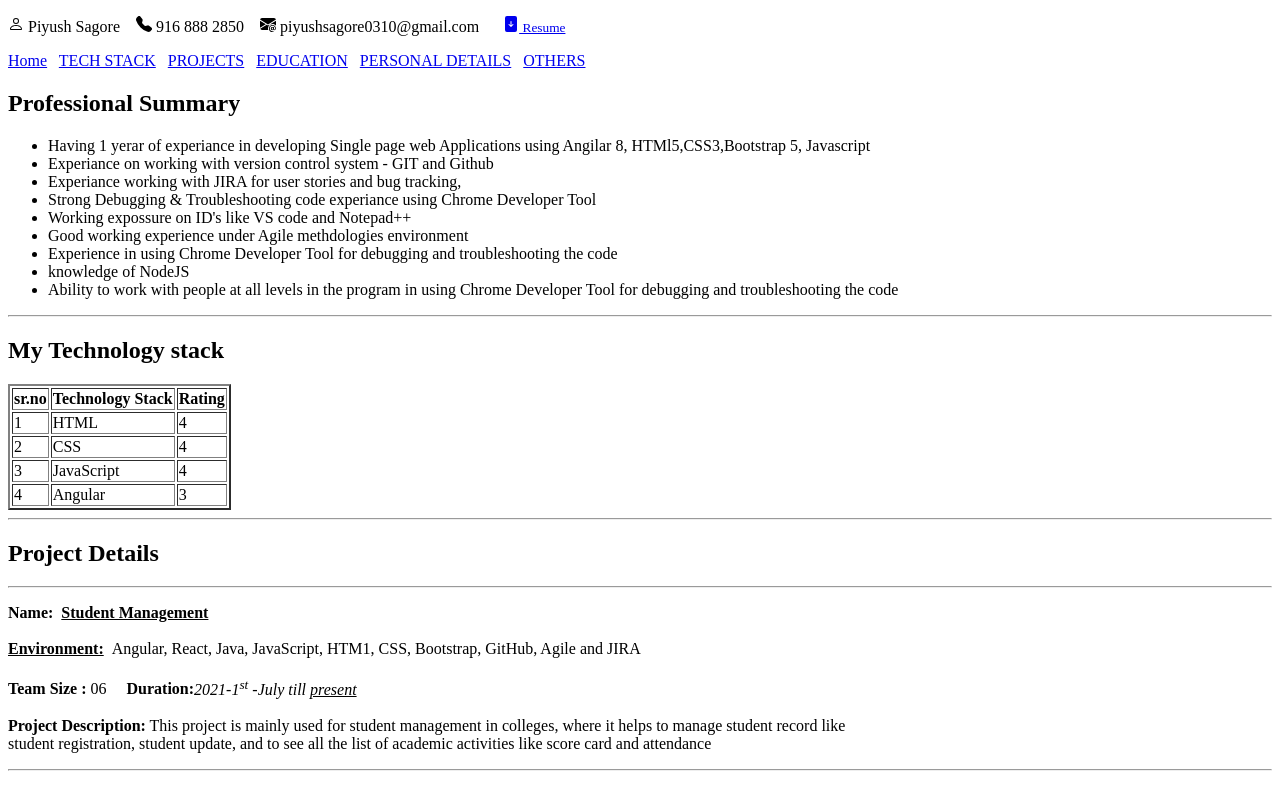
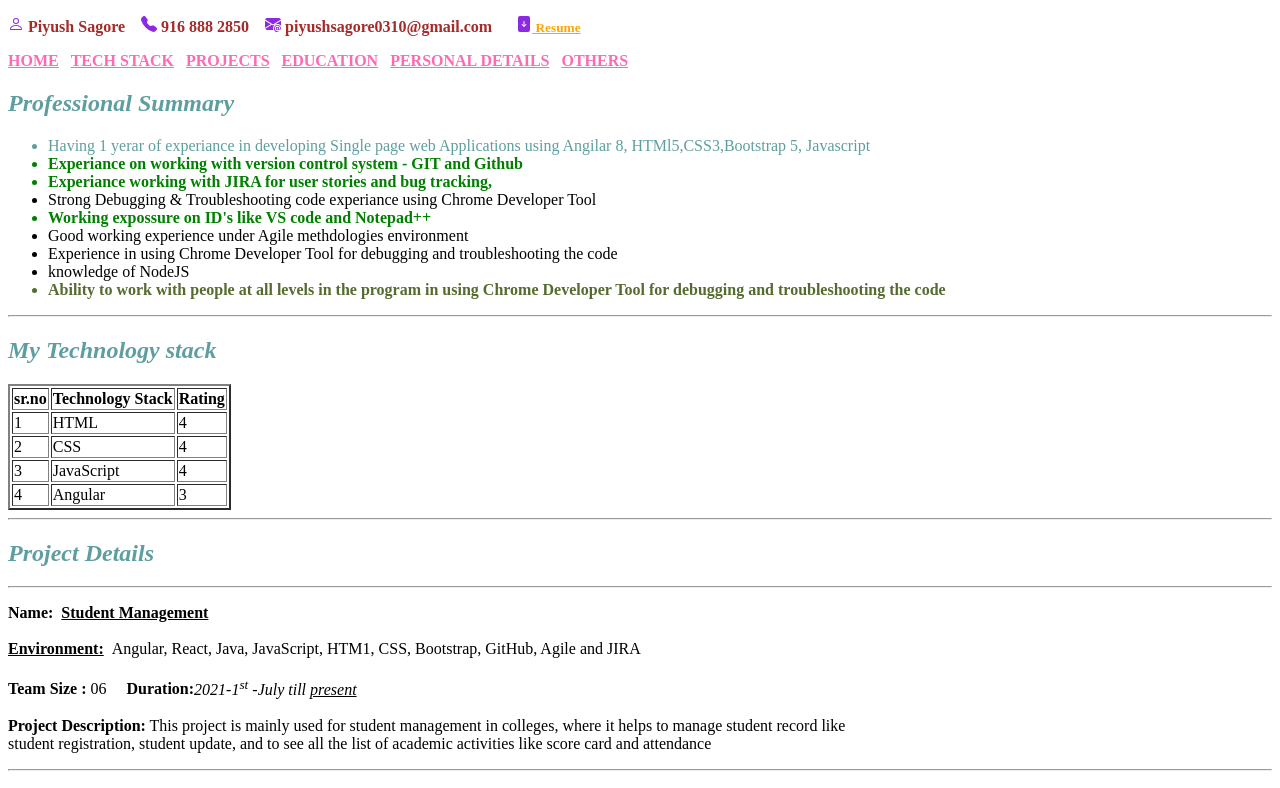
Before and after one commit to piyushsagore11/my-profile, a plain HTML site: page index.html in a window 1280 px wide. Shown: the top 788 px of the page. Drawn offline with Linux system fonts and the light colour scheme.

Commit message:
css intro
css intro

```diff
--- a/index.html
+++ b/index.html
@@ -6,19 +6,52 @@
     <title>My Profile</title>
     <link rel="shortcut icon" href="assets/android-chrome-512x512.png" type="image/x-icon">
   </head>
+  <style>
+    #resume{
+        color: orange;
+        font-weight: bolder;
+    }
+    .heading{
+        color: cadetblue;
+        font-style: italic;
+    }
+    .title{
+        color: blueviolet;
+        font-weight: bolder;
+    }
+    .matter{
+        color: brown;
+        font-weight: bolder;
+    }
+    #web{
+        color: hotpink;
+        font-weight: bolder;
+    }
+    .abc{
+        color: green;
+        font-weight: bolder;
+
+    }
+    #cb{
+        color: darkolivegreen;
+        font-weight: bolder;
+    }
+
+
+  </style>
   <body>
     <!-- Header Section -->
     <header>
-        <p><svg xmlns="http://www.w3.org/2000/svg" width="16" height="16" fill="currentColor" class="bi bi-person" viewBox="0 0 16 16">
+        <p class="matter"><svg class="title" xmlns="http://www.w3.org/2000/svg" width="16" height="16" fill="currentColor" class="bi bi-person" viewBox="0 0 16 16">
             <path d="M8 8a3 3 0 1 0 0-6 3 3 0 0 0 0 6m2-3a2 2 0 1 1-4 0 2 2 0 0 1 4 0m4 8c0 1-1 1-1 1H3s-1 0-1-1 1-4 6-4 6 3 6 4m-1-.004c-.001-.246-.154-.986-.832-1.664C11.516 10.68 10.289 10 8 10s-3.516.68-4.168 1.332c-.678.678-.83 1.418-.832 1.664z"/>
-          </svg> Piyush Sagore &nbsp;&nbsp; <svg xmlns="http://www.w3.org/2000/svg" width="16" height="16" fill="currentColor" class="bi bi-telephone-fill" viewBox="0 0 16 16">
+          </svg> Piyush Sagore &nbsp;&nbsp; <svg class="title" xmlns="http://www.w3.org/2000/svg" width="16" height="16" fill="currentColor" class="bi bi-telephone-fill" viewBox="0 0 16 16">
             <path fill-rule="evenodd" d="M1.885.511a1.745 1.745 0 0 1 2.61.163L6.29 2.98c.329.423.445.974.315 1.494l-.547 2.19a.68.68 0 0 0 .178.643l2.457 2.457a.68.68 0 0 0 .644.178l2.189-.547a1.75 1.75 0 0 1 1.494.315l2.306 1.794c.829.645.905 1.87.163 2.611l-1.034 1.034c-.74.74-1.846 1.065-2.877.702a18.6 18.6 0 0 1-7.01-4.42 18.6 18.6 0 0 1-4.42-7.009c-.362-1.03-.037-2.137.703-2.877z"/>
-          </svg> 916 888 2850 &nbsp;&nbsp; <svg xmlns="http://www.w3.org/2000/svg" width="16" height="16" fill="currentColor" class="bi bi-envelope-at-fill" viewBox="0 0 16 16">
+          </svg> 916 888 2850 &nbsp;&nbsp; <svg class="title" xmlns="http://www.w3.org/2000/svg" width="16" height="16" fill="currentColor" class="bi bi-envelope-at-fill" viewBox="0 0 16 16">
             <path d="M2 2A2 2 0 0 0 .05 3.555L8 8.414l7.95-4.859A2 2 0 0 0 14 2zm-2 9.8V4.698l5.803 3.546zm6.761-2.97-6.57 4.026A2 2 0 0 0 2 14h6.256A4.5 4.5 0 0 1 8 12.5a4.49 4.49 0 0 1 1.606-3.446l-.367-.225L8 9.586zM16 9.671V4.697l-5.803 3.546.338.208A4.5 4.5 0 0 1 12.5 8c1.414 0 2.675.652 3.5 1.671"/>
             <path d="M15.834 12.244c0 1.168-.577 2.025-1.587 2.025-.503 0-1.002-.228-1.12-.648h-.043c-.118.416-.543.643-1.015.643-.77 0-1.259-.542-1.259-1.434v-.529c0-.844.481-1.4 1.26-1.4.585 0 .87.333.953.63h.03v-.568h.905v2.19c0 .272.18.42.411.42.315 0 .639-.415.639-1.39v-.118c0-1.277-.95-2.326-2.484-2.326h-.04c-1.582 0-2.64 1.067-2.64 2.724v.157c0 1.867 1.237 2.654 2.57 2.654h.045c.507 0 .935-.07 1.18-.18v.731c-.219.1-.643.175-1.237.175h-.044C10.438 16 9 14.82 9 12.646v-.214C9 10.36 10.421 9 12.485 9h.035c2.12 0 3.314 1.43 3.314 3.034zm-4.04.21v.227c0 .586.227.8.581.8.31 0 .564-.17.564-.743v-.367c0-.516-.275-.708-.572-.708-.346 0-.573.245-.573.791"/>
           </svg> piyushsagore0310@gmail.com&nbsp; &nbsp; &nbsp;
-          <a href="assets/Resume.pdf" download><small>
-            <svg xmlns="http://www.w3.org/2000/svg" width="16" height="16" fill="currentColor" class="bi bi-file-arrow-down-fill" viewBox="0 0 16 16">
+          <a href="assets/Resume.pdf" id="resume" download><small>
+            <svg class="title" xmlns="http://www.w3.org/2000/svg" width="16" height="16" fill="currentColor" class="bi bi-file-arrow-down-fill" viewBox="0 0 16 16">
                 <path d="M12 0H4a2 2 0 0 0-2 2v12a2 2 0 0 0 2 2h8a2 2 0 0 0 2-2V2a2 2 0 0 0-2-2M8 5a.5.5 0 0 1 .5.5v3.793l1.146-1.147a.5.5 0 0 1 .708.708l-2 2a.5.5 0 0 1-.708 0l-2-2a.5.5 0 1 1 .708-.708L7.5 9.293V5.5A.5.5 0 0 1 8 5"/>
               </svg>
              Resume</small></a>
@@ -27,12 +60,12 @@
 
     <!-- Navigation Sectin -->
     <nav>
-        <a href="#HOME">Home</a>&nbsp;&nbsp;
-        <a href="#techStack">TECH STACK</a>&nbsp;&nbsp;
-        <a href="#project">PROJECTS</a>&nbsp;&nbsp;
-        <a href="#education">EDUCATION</a>&nbsp;&nbsp;
-        <a href="personalDetails.html" target="_blank">PERSONAL DETAILS</a>&nbsp;&nbsp;
-        <a href="others.html" target="_blank">OTHERS</a>
+        <a id="web" href="#HOME">HOME</a>&nbsp;&nbsp;
+        <a id="web" href="#techStack">TECH STACK</a>&nbsp;&nbsp;
+        <a id="web" href="#project">PROJECTS</a>&nbsp;&nbsp;
+        <a id="web" href="#education">EDUCATION</a>&nbsp;&nbsp;
+        <a id="web" href="personalDetails.html" target="_blank">PERSONAL DETAILS</a>&nbsp;&nbsp;
+        <a id="web" href="others.html" target="_blank">OTHERS</a>
     </nav>
 
     <!-- Main Section   -->
@@ -41,20 +74,20 @@
 
         <section id="home">
 
-            <h2>Professional Summary  </h2>
+            <h2 class="heading">Professional Summary  </h2>
 
             <ul>
 
-                <li>Having 1 yerar of experiance in developing Single page web Applications using Angilar 8,
+                <li style="color: cadetblue">Having 1 yerar of experiance in developing Single page web Applications using Angilar 8,
                     HTMl5,CSS3,Bootstrap 5, Javascript<typescript</li>
-                <li>Experiance on working with version control system - GIT and Github</li>
-                <li>Experiance working with JIRA for user stories and bug tracking,</li>
+                <li class="abc">Experiance on working with version control system - GIT and Github</li>
+                <li class="abc">Experiance working with JIRA for user stories and bug tracking,</li>
                 <li>Strong Debugging & Troubleshooting code experiance using Chrome Developer Tool</li>
-                <li>Working expossure on ID's like VS code and Notepad++</li>
+                <li class="abc">Working expossure on ID's like VS code and Notepad++</li>
                 <li>Good working experience under Agile methdologies environment</li>
                 <li>Experience in using Chrome Developer Tool for debugging and troubleshooting the code</li>
                 <li>knowledge of NodeJS</li>
-                <li>Ability to work with people at all levels in the program in using Chrome Developer Tool for debugging
+                <li id="cb">Ability to work with people at all levels in the program in using Chrome Developer Tool for debugging
                     and troubleshooting the code</li>
 
             </ul>
@@ -63,7 +96,7 @@
         <hr>
       <!-- Technology stack section -->
       <section id="techStack">
-        <h2>My Technology stack</h2>
+        <h2 class="heading">My Technology stack</h2>
         <table border="2">
             <thead>
                 <th>sr.no</th>
@@ -99,7 +132,7 @@
        <!-- Project Section -->
       <section id="project">
 
-        <h2>Project Details</h2><hr>
+        <h2 class="heading">Project Details</h2><hr>
     <p><b>Name:</b>&nbsp;&nbsp;<U><B>Student Management</B></U><Br> <br>
    <b><u>Environment:</u></b>&nbsp;&nbsp;Angular, React, Java, JavaScript, HTM1, CSS,
     Bootstrap, GitHub, Agile and JIRA <br><br>
```
